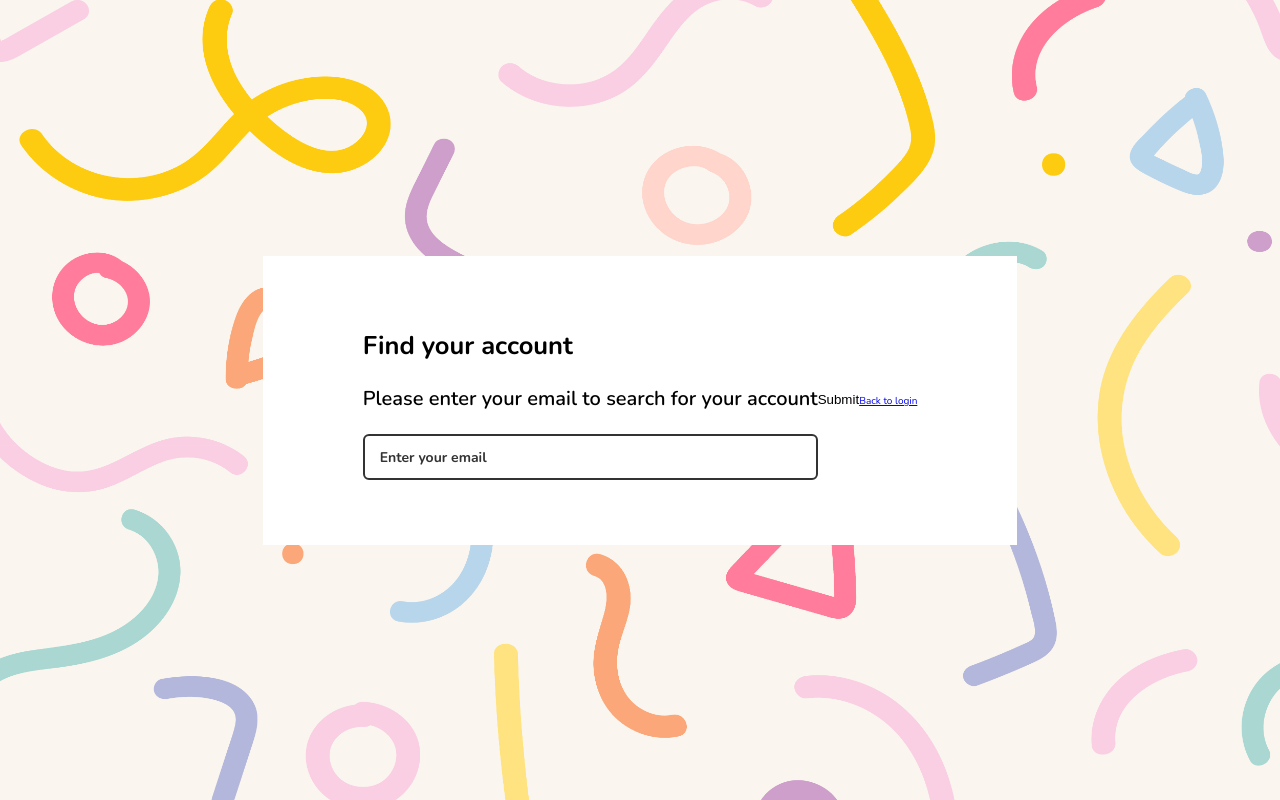
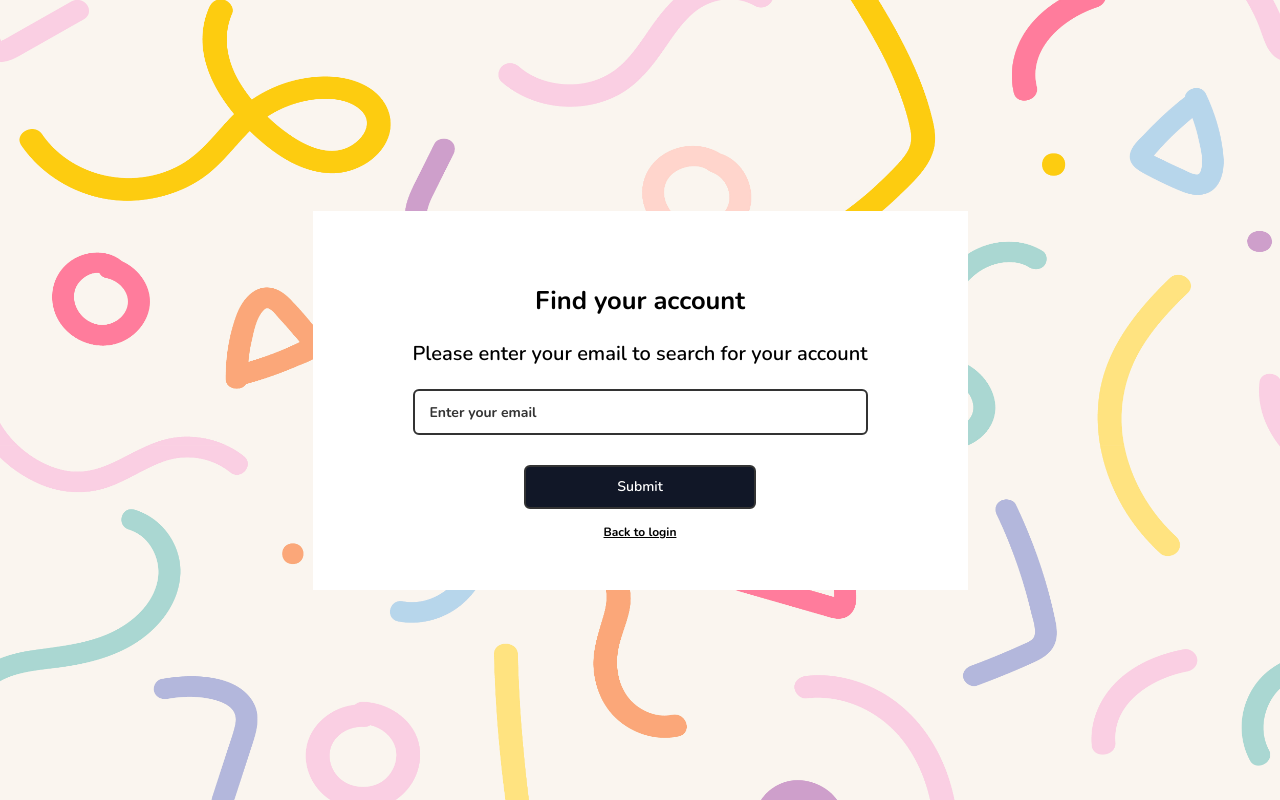
Before and after one commit to ThomasN12/habittracker, a React (Create React App) app: page /#/forgotpassword in a window 1280 px wide. Built offline with nearby package versions, Linux system fonts and the light colour scheme; a web font is replaced by a local one.

Commit message:
update task

```diff
--- a/src/App.css
+++ b/src/App.css
@@ -37,7 +37,8 @@ html {
 .password__welcome {
   font-size: 1.7rem;
   margin: 2.2rem 0;
-  font-weight: 600; }
+  font-weight: 600;
+  text-align: center; }
 
 .password__account input {
   width: 40rem;
@@ -81,7 +82,8 @@ html {
 .forgot__welcome {
   font-size: 1.7rem;
   margin: 2.2rem 0;
-  font-weight: 600; }
+  font-weight: 600;
+  text-align: center; }
 
 .forgot__account input {
   width: 100%;
@@ -95,6 +97,21 @@ html {
   font-size: 2rem;
   margin: 2.2rem 0;
   font-weight: 600; }
+
+.forgot__submit--btn {
+  width: 50%;
+  background-color: #111727;
+  color: white;
+  display: flex;
+  align-items: center;
+  justify-content: center;
+  font-size: 1.4rem;
+  height: 4rem;
+  border-radius: .6rem;
+  border: .2rem solid #333;
+  font-weight: 600;
+  margin: 1.5rem auto;
+  font-family: 'Nunito'; }
 
 .s1 {
   height: 100vh;
--- a/src/components/Auth/ForgotEmail.js
+++ b/src/components/Auth/ForgotEmail.js
@@ -45,12 +45,15 @@ const ForgotEmail = () => {
                             <div className="forgot__account">
                                 <input type="text" placeholder="Enter your email" name="" id="email" value={email} onChange={event => setEmail(event.target.value)} />
                             </div>
+                            <div className="forgot__submit">
+                                <button type='submit' className="forgot__submit--btn">
+                                    <span>Submit</span>
+                                </button>
+                            </div>
+                            <div className="signup__signup">
+                                <Link to="/login">Back to login</Link>
+                            </div>
                         </div>
-                        <div className="forgot__block">
-                            <button>Submit</button>
-                            <Link to="/login">Back to login</Link>
-                        </div>
-
                     </div>
                 </form>
             </>
--- a/src/components/Auth/NewPassword.js
+++ b/src/components/Auth/NewPassword.js
@@ -52,8 +52,12 @@ const NewPassword = (props) => {
                                 <div className="password__account">
                                     <input type="password" placeholder="Enter your password" name="repassword" id="password" value={repassword} onChange={event => setRepasswword(event.target.value)} />
                                 </div>
-                                <div>
-                                    <button>Submit</button>
+                                <div className="forgot__submit">
+                                    <button type='submit' className="forgot__submit--btn">
+                                        <span>Submit</span>
+                                    </button>
+                                </div>
+                                <div className="signup__signup">
                                     <Link to="/login">Back to login</Link>
                                 </div>
                             </div>
--- a/src/components/Calendar.js
+++ b/src/components/Calendar.js
@@ -35,6 +35,8 @@ import { Fragment } from 'react'
 function classNames(...classes) {
   return classes.filter(Boolean).join(' ')
 }
+
+
 
 export default function Calendar(props) {
   const mainPageTheme = useContext(MainPageTheme)
@@ -248,7 +250,15 @@ export default function Calendar(props) {
 
 function Meeting({ event }) {
   // let startDateTime = parseISO(meeting.startDatetime)
-  let date = event.date
+
+  const mainPageTheme = useContext(MainPageTheme)
+
+  const handleDelete = (id) => {
+    mainPageTheme.setSchedule(() => {
+       return mainPageTheme.schedule.filter((task) => task._id !== id)
+    })
+    console.log("id:" , id)
+  }
 
   return (
 
@@ -315,8 +325,9 @@ function Meeting({ event }) {
                       active ? 'bg-gray-100 text-gray-900 task__option--active' : 'text-gray-700 task__option--unactive',
                       'block px-4 py-2 text-sm task__option'
                     )}
+                    onClick= {() => handleDelete(event._id)}
                   >
-                    Cancel
+                    Delete
                   </div>
                 )}
               </Menu.Item>
--- a/src/components/Mainpage.js
+++ b/src/components/Mainpage.js
@@ -147,6 +147,7 @@ function Mainpage() {
 
     const value = {
         schedule,
+        setSchedule,
         habits,
         setHabits,
         today,
--- a/src/components/ScheduleForm.js
+++ b/src/components/ScheduleForm.js
@@ -41,10 +41,13 @@ const ScheduleForm = (props) => {
 
         const scheduleData = {
             name: scheduleName,
-            type: type,
+            type: upperFirstLetter(type),
             date: mainPageTheme.selectedDay.getTime(),
         }
 
+        function upperFirstLetter(string) {
+            return string.charAt(0).toUpperCase() + string.slice(1);
+          }
 
 
         const scheduleObject = {
--- a/src/components/Task.js
+++ b/src/components/Task.js
@@ -1,10 +1,25 @@
 import event from "./../img/event.png";
+import activity from "./../img/activity.png";
+import deadline from "./../img/deadline.png";
 import { useState, useEffect, useRef } from "react";
 import axios from "axios";
 import { toast } from "react-toastify";
 const Task = (props) => {
 
     console.log("id: ", props.id)
+    var img;
+
+    switch(props.type){
+        case 'Deadline':
+            img = deadline;
+            break;
+        case 'Event':
+            img = event;
+            break;
+        default:
+            img = activity;
+            break;
+    }
 
     const [checked, setChecked] = useState(false);
 
@@ -70,7 +85,7 @@ const Task = (props) => {
                     </label>
                     <label htmlFor={props.id} className="task__item--area"></label>
                     <label htmlFor={props.id} className="task__item--img">
-                        <img src={event} alt=""/>
+                        <img src={img} alt=""/>
                     </label>
                 </div>
             </div>
--- a/src/scss/_forgotform.scss
+++ b/src/scss/_forgotform.scss
@@ -31,6 +31,7 @@
     font-size: 1.7rem;
     margin: 2.2rem 0;
     font-weight: 600;
+    text-align: center;
   }
   .forgot__account input{
     width: 100%;
@@ -46,3 +47,19 @@
     margin: 2.2rem 0;
     font-weight: 600;
   }
+
+  .forgot__submit--btn{
+    width: 50%;
+    background-color: #111727;
+    color: white;
+    display: flex;
+    align-items: center;
+    justify-content: center;
+    font-size: 1.4rem;
+    height: 4rem;
+    border-radius: .6rem;
+    border: .2rem solid #333;
+    font-weight: 600;
+    margin: 1.5rem auto;
+    font-family: 'Nunito';
+  }
--- a/src/scss/_passwordform.scss
+++ b/src/scss/_passwordform.scss
@@ -31,6 +31,7 @@
     font-size: 1.7rem;
     margin: 2.2rem 0;
     font-weight: 600;
+    text-align: center;
   }
   .password__account input{
     width: 40rem;
```
